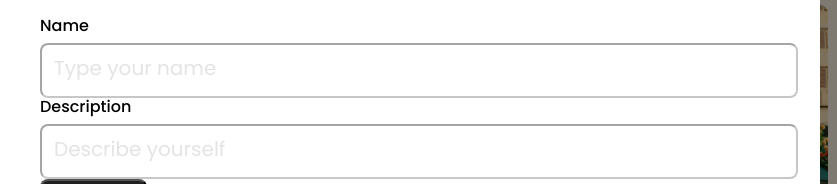
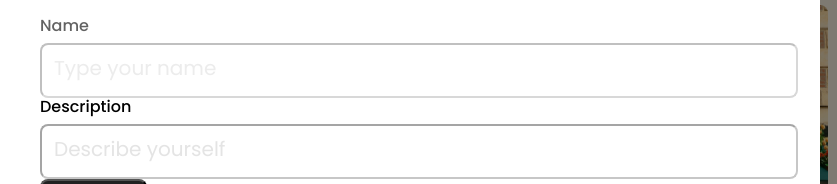
Before and after one commit to C-Mood/se_project_spots, a plain HTML site: page index.html in a window 1280 px wide. Both pictures are taken after a click on the button "Edit Profile". Shown: the part 306-490 px from the top of the page, 235-1072 px from the left. Drawn offline with Linux system fonts and the light colour scheme.

Commit message:
Fix BEM naming convention for modal labels

```diff
--- a/index.html
+++ b/index.html
@@ -112,7 +112,7 @@
           <button type="button" class="modal__close-btn"></button>
           <h2 class="modal__title">Edit profile</h2>
           <form lass="modal__form">
-            <label for="profile-name-input" class="modal_label">
+            <label for="profile-name-input" class="modal__label">
               Name
               <input
                 id="profile-name-input"
```
